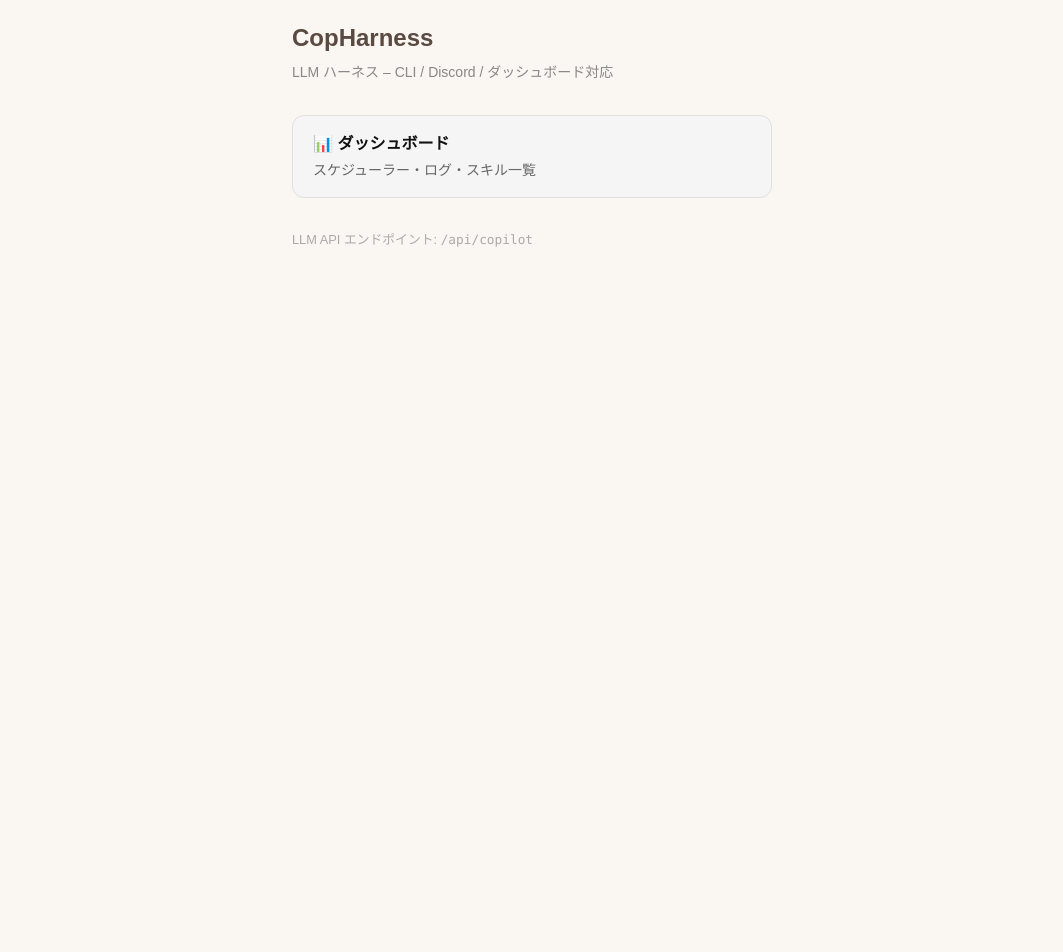
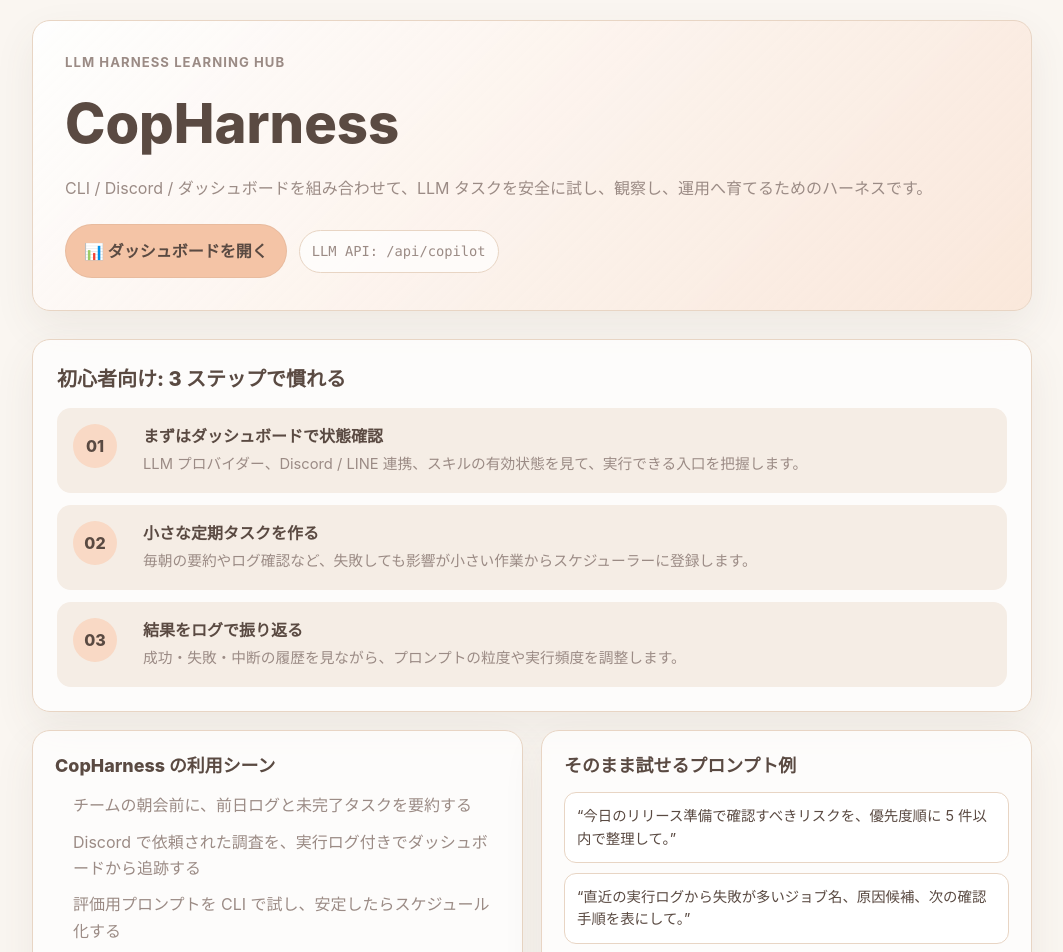
Before and after one commit to kumakumapon/CopHarness, a Next.js app: page / in a window 1280 px wide. Shown: the part 20-972 px from the top of the page, without its empty margins (108-1171 px from the left). Before the commit the page ends 800 px from the top, so only its background shows below. Built offline with nearby package versions, Linux system fonts and the light colour scheme.

Commit message:
Add use-case learning guide

```diff
--- a/app/page.tsx
+++ b/app/page.tsx
@@ -1,43 +1,219 @@
+const learningSteps = [
+  {
+    step: '01',
+    title: 'まずはダッシュボードで状態確認',
+    body: 'LLM プロバイダー、Discord / LINE 連携、スキルの有効状態を見て、実行できる入口を把握します。',
+  },
+  {
+    step: '02',
+    title: '小さな定期タスクを作る',
+    body: '毎朝の要約やログ確認など、失敗しても影響が小さい作業からスケジューラーに登録します。',
+  },
+  {
+    step: '03',
+    title: '結果をログで振り返る',
+    body: '成功・失敗・中断の履歴を見ながら、プロンプトの粒度や実行頻度を調整します。',
+  },
+];
+
+const scenarios = [
+  'チームの朝会前に、前日ログと未完了タスクを要約する',
+  'Discord で依頼された調査を、実行ログ付きでダッシュボードから追跡する',
+  '評価用プロンプトを CLI で試し、安定したらスケジュール化する',
+];
+
+const promptExamples = [
+  '今日のリリース準備で確認すべきリスクを、優先度順に 5 件以内で整理して。',
+  '直近の実行ログから失敗が多いジョブ名、原因候補、次の確認手順を表にして。',
+  'この依頼を 30 分で終えるために、必要な入力情報と作業手順をチェックリスト化して。',
+];
+
+const safetyTips = [
+  '本番データを扱う前に、読み取り専用・短時間・低頻度のタスクで試す',
+  'スキル実行のリスクレベルと承認ポリシーを確認してから有効化する',
+  '長時間実行や外部通知を伴うタスクは、停止方法と通知先を先に決める',
+];
+
+const cardStyle = {
+  border: '1px solid var(--border-color)',
+  borderRadius: '18px',
+  background: 'rgba(255, 255, 255, 0.72)',
+  boxShadow: '0 16px 40px var(--shadow-light)',
+} as const;
+
 export default function Home() {
   return (
     <main
       style={{
-        padding: '40px',
-        fontFamily: 'sans-serif',
-        maxWidth: '560px',
+        padding: '40px 20px 56px',
+        fontFamily: 'inherit',
+        maxWidth: '1040px',
         margin: '0 auto',
       }}
     >
-      <h1 style={{ fontSize: '1.5rem', fontWeight: 'bold', marginBottom: '6px' }}>
+      <section
+        style={{
+          ...cardStyle,
+          padding: '32px',
+          background:
+            'linear-gradient(135deg, rgba(255,255,255,0.9), rgba(249,217,197,0.5))',
+        }}
+      >
+        <p
+          style={{
+            color: 'var(--text-secondary)',
+            fontSize: '0.82rem',
+            fontWeight: 700,
+            letterSpacing: '0.08em',
+            marginBottom: '10px',
+            textTransform: 'uppercase',
+          }}
+        >
+          LLM Harness Learning Hub
+        </p>
+        <h1 style={{ fontSize: 'clamp(2rem, 5vw, 3.4rem)', fontWeight: 800, marginBottom: '12px' }}>
           CopHarness
         </h1>
-      <p style={{ color: '#888', fontSize: '0.875rem', marginBottom: '32px' }}>
-        LLM ハーネス – CLI / Discord / ダッシュボード対応
+        <p style={{ color: 'var(--text-secondary)', fontSize: '1rem', marginBottom: '24px' }}>
+          CLI / Discord / ダッシュボードを組み合わせて、LLM タスクを安全に試し、観察し、運用へ育てるためのハーネスです。
         </p>
 
-      <div style={{ display: 'flex', flexDirection: 'column', gap: '12px' }}>
+        <div style={{ display: 'flex', flexWrap: 'wrap', gap: '12px', alignItems: 'center' }}>
           <a
             href="/dashboard"
             style={{
-            display: 'block',
-            padding: '16px 20px',
-            borderRadius: '12px',
-            background: '#f5f5f5',
+              display: 'inline-flex',
+              alignItems: 'center',
+              gap: '8px',
+              padding: '14px 18px',
+              borderRadius: '999px',
+              background: 'var(--accent-orange)',
               textDecoration: 'none',
-            color: '#111',
-            border: '1px solid #e0e0e0',
+              color: 'var(--text-primary)',
+              border: '1px solid rgba(90, 74, 66, 0.08)',
+              fontWeight: 700,
             }}
           >
-          <div style={{ fontWeight: '600', marginBottom: '4px' }}>📊 ダッシュボード</div>
-          <div style={{ fontSize: '0.875rem', color: '#666' }}>
-            スケジューラー・ログ・スキル一覧
+            📊 ダッシュボードを開く
+          </a>
+          <code
+            style={{
+              padding: '10px 12px',
+              borderRadius: '999px',
+              background: 'rgba(255, 255, 255, 0.7)',
+              border: '1px solid var(--border-color)',
+              color: 'var(--text-secondary)',
+              fontSize: '0.86rem',
+            }}
+          >
+            LLM API: /api/copilot
+          </code>
         </div>
-        </a>
+      </section>
+
+      <section style={{ marginTop: '28px', display: 'grid', gap: '18px' }}>
+        <div style={{ ...cardStyle, padding: '24px' }}>
+          <h2 style={{ fontSize: '1.25rem', fontWeight: 800, marginBottom: '14px' }}>
+            初心者向け: 3 ステップで慣れる
+          </h2>
+          <div style={{ display: 'grid', gap: '12px' }}>
+            {learningSteps.map((item) => (
+              <article
+                key={item.step}
+                style={{
+                  display: 'grid',
+                  gridTemplateColumns: '56px 1fr',
+                  gap: '14px',
+                  padding: '16px',
+                  borderRadius: '14px',
+                  background: 'var(--secondary-bg)',
+                }}
+              >
+                <span
+                  style={{
+                    display: 'grid',
+                    placeItems: 'center',
+                    width: '44px',
+                    height: '44px',
+                    borderRadius: '50%',
+                    background: 'var(--accent-peachy)',
+                    fontWeight: 800,
+                    color: 'var(--text-primary)',
+                  }}
+                >
+                  {item.step}
+                </span>
+                <div>
+                  <h3 style={{ fontSize: '1rem', fontWeight: 700, marginBottom: '4px' }}>{item.title}</h3>
+                  <p style={{ color: 'var(--text-secondary)', lineHeight: 1.7, fontSize: '0.92rem' }}>
+                    {item.body}
+                  </p>
+                </div>
+              </article>
+            ))}
+          </div>
         </div>
 
-      <p style={{ marginTop: '32px', fontSize: '0.8rem', color: '#aaa' }}>
-        LLM API エンドポイント: <code>/api/copilot</code>
+        <div style={{ display: 'grid', gridTemplateColumns: 'repeat(auto-fit, minmax(260px, 1fr))', gap: '18px' }}>
+          <section style={{ ...cardStyle, padding: '22px' }}>
+            <h2 style={{ fontSize: '1.12rem', fontWeight: 800, marginBottom: '12px' }}>
+              CopHarness の利用シーン
+            </h2>
+            <ul style={{ display: 'grid', gap: '10px', paddingLeft: '18px', color: 'var(--text-secondary)' }}>
+              {scenarios.map((scenario) => (
+                <li key={scenario} style={{ lineHeight: 1.65 }}>{scenario}</li>
+              ))}
+            </ul>
+          </section>
+
+          <section style={{ ...cardStyle, padding: '22px' }}>
+            <h2 style={{ fontSize: '1.12rem', fontWeight: 800, marginBottom: '12px' }}>
+              そのまま試せるプロンプト例
+            </h2>
+            <div style={{ display: 'grid', gap: '10px' }}>
+              {promptExamples.map((prompt) => (
+                <p
+                  key={prompt}
+                  style={{
+                    padding: '12px',
+                    borderRadius: '12px',
+                    background: '#fff',
+                    border: '1px solid var(--border-color)',
+                    color: 'var(--text-primary)',
+                    lineHeight: 1.55,
+                    fontSize: '0.9rem',
+                  }}
+                >
+                  “{prompt}”
                 </p>
+              ))}
+            </div>
+          </section>
+        </div>
+
+        <section style={{ ...cardStyle, padding: '22px', background: 'rgba(255, 255, 255, 0.82)' }}>
+          <h2 style={{ fontSize: '1.12rem', fontWeight: 800, marginBottom: '12px' }}>
+            安全に運用するための tips
+          </h2>
+          <div style={{ display: 'grid', gridTemplateColumns: 'repeat(auto-fit, minmax(220px, 1fr))', gap: '12px' }}>
+            {safetyTips.map((tip) => (
+              <div
+                key={tip}
+                style={{
+                  padding: '14px',
+                  borderRadius: '14px',
+                  background: 'var(--secondary-bg)',
+                  color: 'var(--text-secondary)',
+                  lineHeight: 1.65,
+                  fontSize: '0.9rem',
+                }}
+              >
+                🛡️ {tip}
+              </div>
+            ))}
+          </div>
+        </section>
+      </section>
     </main>
   );
 }
```
Also changed, not shown: 2 other files (tests, documents, lock files or other folders). Lines whose indentation alone changed are shown as unchanged.
